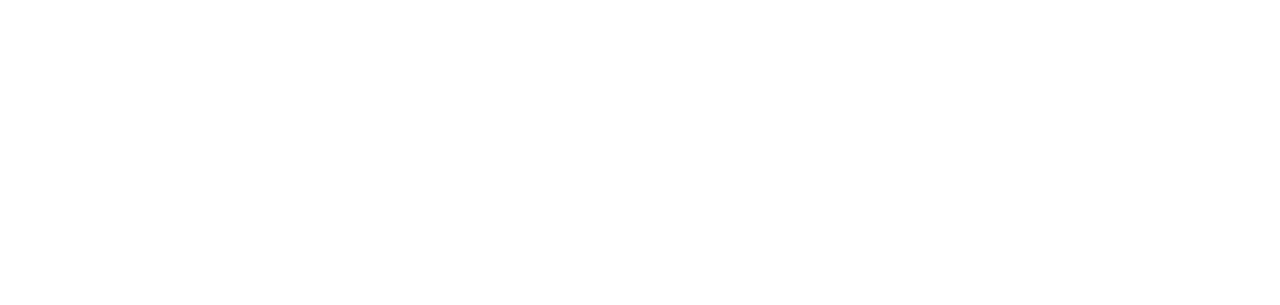
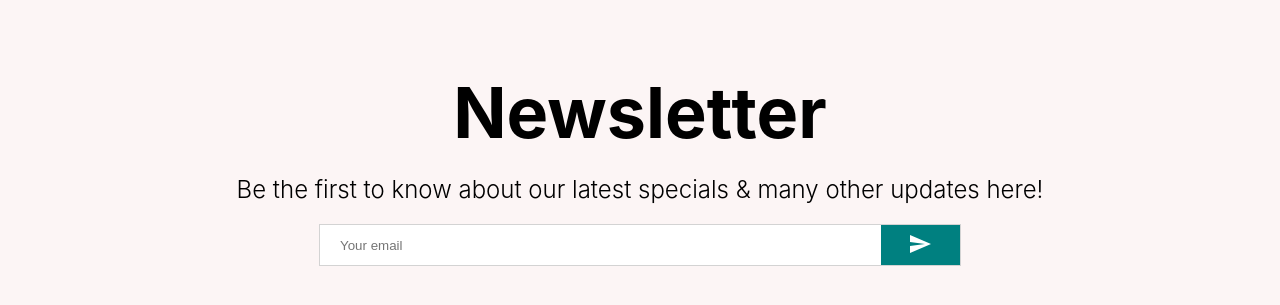
Before and after one commit to Inuri-99/Online-Pizza-Ordering-web-based-app, a React (Create React App) app in the folder frontend/: page / in a window 1280 px wide. Shown: the part 2261-2566 px from the top of the page. Before the commit the page ends 2166 px from the top, so only its background shows below. Built offline with nearby package versions, Linux system fonts and the light colour scheme.

Commit message:
React Newsletter Design

```diff
--- /dev/null
+++ b/frontend/src/components/Newsletter.js
@@ -0,0 +1,62 @@
+import {Send} from '@material-ui/icons'
+import styled from 'styled-components'
+
+
+const Container = styled.div `
+    height: 60vh;
+    background-color: #fcf5f5;
+    display: flex;
+    align-items: center;
+    justify-content: center;
+    flex-direction: column;
+`;
+
+const Title = styled.h1 `
+    font-size: 70px;
+    margin-bottom: 20px;
+` ;
+
+const Desc = styled.div `
+    font-size: 24px;
+    font-weight: 300;
+    margin-bottom: 20px;
+`;
+
+const InputContainer = styled.div `
+    width: 50%;
+    height: 40px;
+    background-color: white;
+    display: flex;
+    justify-content: space-between;
+    border: 1px solid lightgray;
+`;
+
+const Input = styled.input `
+    border: none;
+    flex: 8;
+    padding-left: 20px;
+`;
+
+const Button = styled.button `
+    flex: 1;
+    border: none;
+    background-color: teal;
+    color: white;
+`;
+
+const Newsletter = () => {
+    return (
+        <Container>
+            <Title>Newsletter</Title>
+            <Desc>Be the first to know about our latest specials & many other updates here!</Desc>
+            <InputContainer>
+                <Input placeholder="Your email"/>
+                <Button>
+                    <Send/>
+                </Button>
+            </InputContainer>
+        </Container>
+    )
+}
+
+export default Newsletter
--- a/frontend/src/pages/Home.js
+++ b/frontend/src/pages/Home.js
@@ -2,6 +2,7 @@
 import Announcement from '../components/Announcement'
 import Categories from '../components/Categories'
 import Navbar from '../components/Navbar'
+import Newsletter from '../components/Newsletter'
 import Products from '../components/Products'
 import Slider from '../components/Slider'
 
@@ -13,6 +14,7 @@
             <Slider/>
             <Categories/>
             <Products/>
+            <Newsletter/>
         </div>
     )
 }
```
